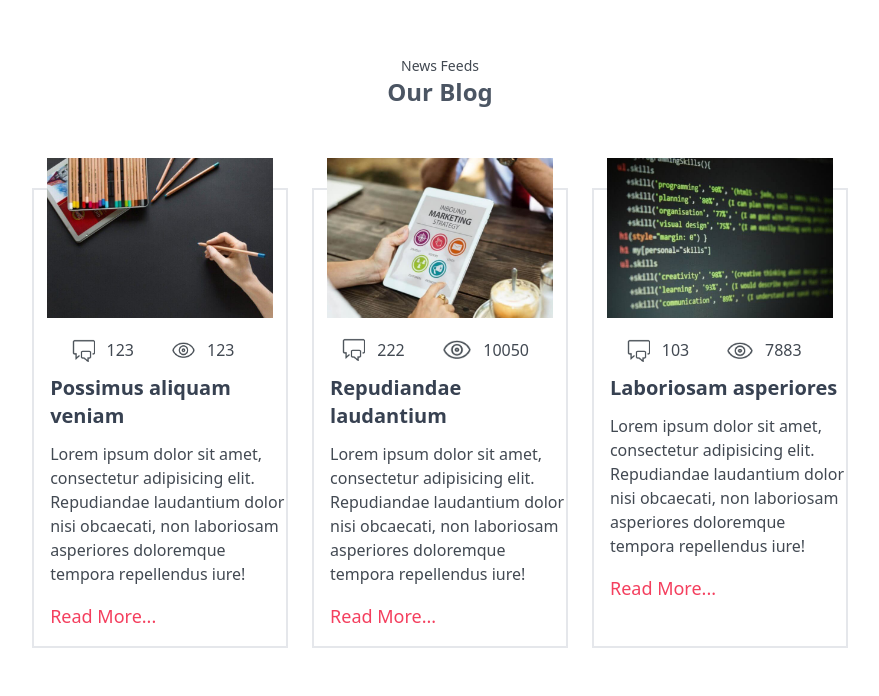
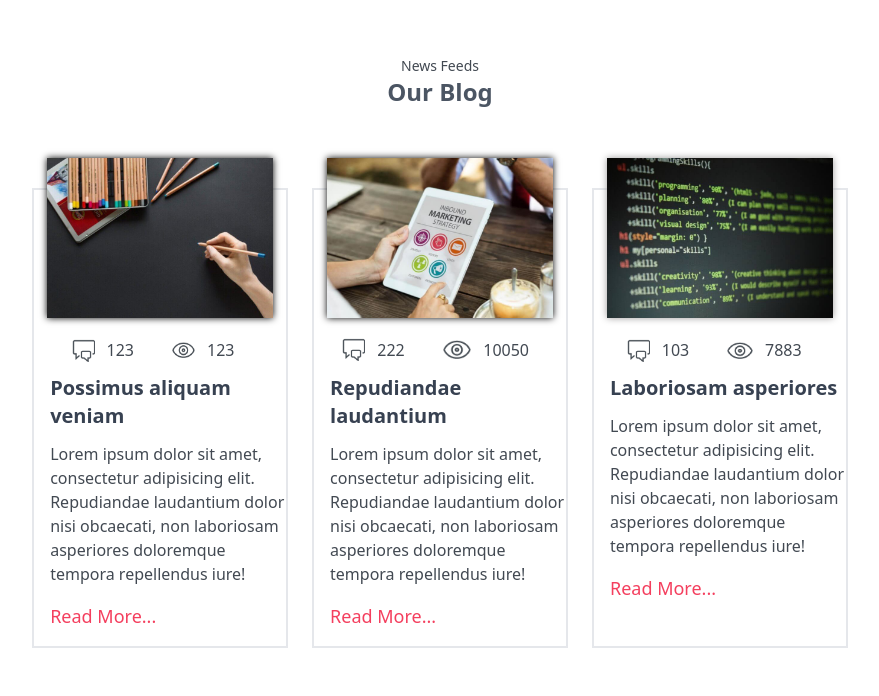
Before and after one commit to l2lmrr/RefonteDesign, a plain HTML site: page blog_contact.html in a window 1280 px wide. Shown: the part 104-800 px from the top of the page, without its empty margins (200-1079 px from the left). Drawn offline with nearby package versions, Linux system fonts and the light colour scheme.

Commit message:
adding shadows

```diff
--- a/blog_contact.html
+++ b/blog_contact.html
@@ -24,7 +24,9 @@
       >
         <!-- box one -->
         <div class="m-3 mt-6 border-2 max-w-sm w-[100%]">
-          <img src="imgs/blog-1.jpg" alt="img" class="w-full h-auto -mt-8 px-[5%]" />
+          <div class="px-[5%]">
+            <img src="imgs/blog-1.jpg" alt="img" class="w-full h-auto -mt-8 " style="box-shadow: 0px 0px 7px black;" />
+          </div>
           <div class="flex items-center pt-5 justify-center space-x-6">
             <div class="flex items-center space-x-3">
               <img src="imgs/comments.png" alt="comments" class="w-[30%]"/>
@@ -51,7 +53,9 @@
         </div>
         <!-- box two -->
         <div class="m-3 mt-6 border-2 max-w-sm w-full">
-          <img src="imgs/blog-2.jpg" alt="img" class="w-full h-auto -mt-8 px-[5%]" />
+          <div class="px-[5%]">
+            <img src="imgs/blog-2.jpg" alt="img" class="w-full h-auto -mt-8 " style="box-shadow: 0px 0px 7px black;" />
+          </div>
           <div class="flex items-center pt-5 justify-center space-x-6">
             <div class="flex items-center space-x-3">
               <img src="imgs/comments.png" alt="comments" class="w-[30%]"/>
@@ -78,7 +82,9 @@
         </div>
         <!-- box three -->
         <div class="m-3 mt-6 border-2 max-w-sm w-full">
-          <img src="imgs/blog-3.jpg" alt="img" class="w-full h-auto -mt-8 px-[5%]" />
+          <div class="px-[5%]">
+            <img src="imgs/blog-3.jpg" alt="img" class="w-full h-auto -mt-8 " style="box-shadow: 0px 0px 7px rgb(156, 154, 154);" />
+          </div>
           <div class="flex items-center pt-5 justify-center space-x-6">
             <div class="flex items-center space-x-3">
               <img src="imgs/comments.png" alt="comments" class="w-[30%]" />
```
